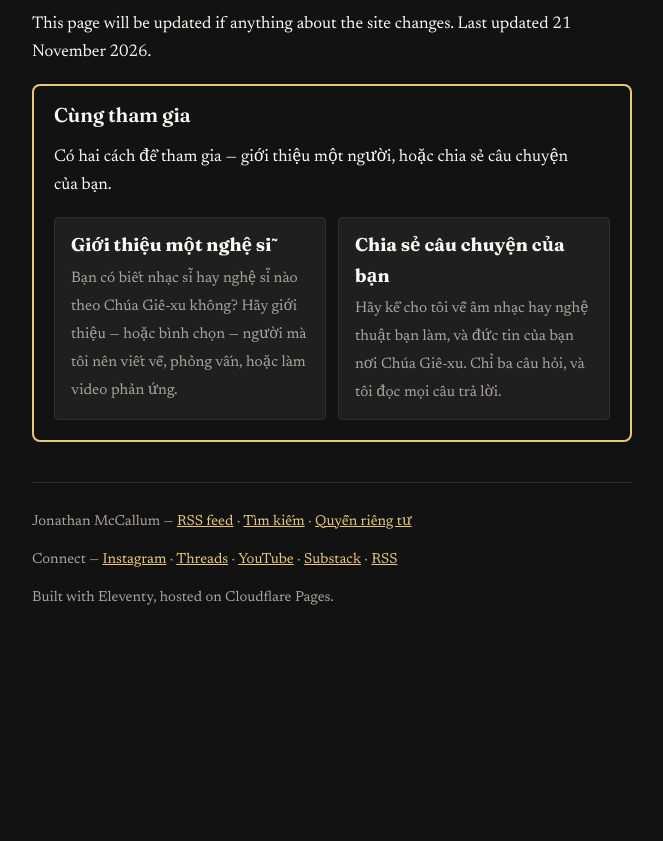
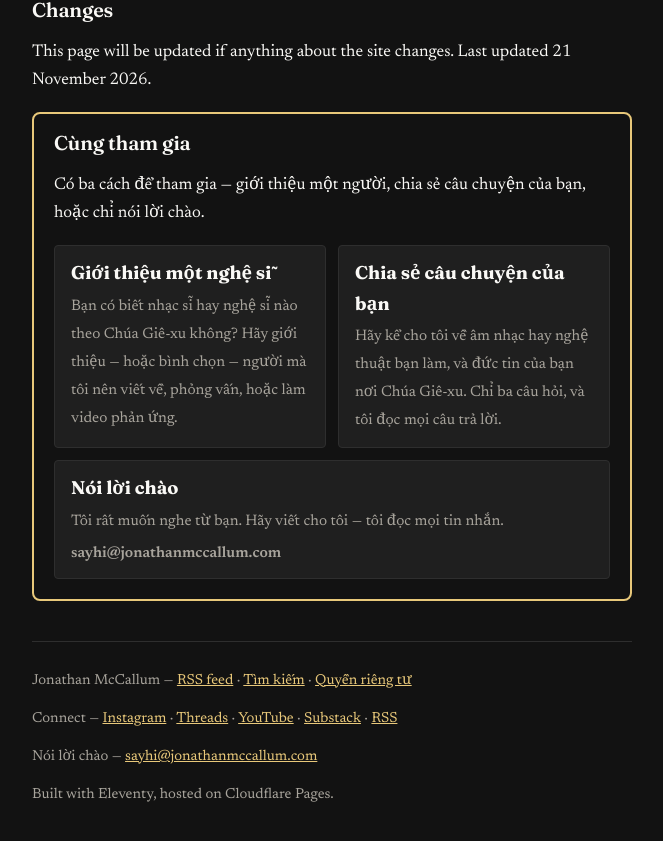
Before and after one commit to streamjonathan/jonathanmccallum-vi, an Eleventy site: page content/pages/privacy.md in a window 1280 px wide. Shown: the part 1805-2646 px from the top of the page, without its empty margins (308-971 px from the left). Before the commit the page ends 2477 px from the top, so only its background shows below. Built offline with nearby package versions, Linux system fonts and the light colour scheme; Eleventy itself is replaced by a stand-in of ours; files that its build step writes are made by us from their sources.

Commit message:
Add public contact email (sayhi) as a runtime-built mailto, hidden from scrapers [vi]

```diff
--- a/_includes/get-involved.njk
+++ b/_includes/get-involved.njk
@@ -1,6 +1,6 @@
 <section class="get-involved" aria-labelledby="get-involved-heading">
   <h2 id="get-involved-heading">Cùng tham gia</h2>
-  <p>Có hai cách để tham gia — giới thiệu một người, hoặc chia sẻ câu chuyện của bạn.</p>
+  <p>Có ba cách để tham gia — giới thiệu một người, chia sẻ câu chuyện của bạn, hoặc chỉ nói lời chào.</p>
   <div class="get-involved__cards">
     <a class="get-involved__card" href="https://jonathanmccallum.com/suggest-an-artist/">
       <strong>Giới thiệu một nghệ sĩ</strong>
@@ -10,5 +10,10 @@
       <strong>Chia sẻ câu chuyện của bạn</strong>
       <span>Hãy kể cho tôi về âm nhạc hay nghệ thuật bạn làm, và đức tin của bạn nơi Chúa Giê-xu. Chỉ ba câu hỏi, và tôi đọc mọi câu trả lời.</span>
     </a>
+    <a class="get-involved__card" href="#" data-contact-email>
+      <strong>Nói lời chào</strong>
+      <span>Tôi rất muốn nghe từ bạn. Hãy viết cho tôi — tôi đọc mọi tin nhắn.</span>
+      <span class="get-involved__email" data-contact-email-text>Gửi email cho tôi</span>
+    </a>
   </div>
 </section>
--- a/_includes/layouts/base.njk
+++ b/_includes/layouts/base.njk
@@ -101,8 +101,8 @@
 </script>
 {% endif %}
 <link rel="alternate" type="application/rss+xml" title="{{ site.title }}" href="/feed/">
-<link rel="preload" href="/css/style.css?v=12" as="style">
-<link rel="stylesheet" href="/css/style.css?v=11">
+<link rel="preload" href="/css/style.css?v=13" as="style">
+<link rel="stylesheet" href="/css/style.css?v=12">
 </head>
 <body>
 <a class="skip-link" href="#main">Chuyển đến nội dung</a>
@@ -116,8 +116,10 @@
 <footer class="site-footer">
   <p>{{ site.title }} — <a href="/feed/">RSS feed</a> · <a href="/search/">Tìm kiếm</a> · <a href="/privacy/">Quyền riêng tư</a></p>
   <p>Connect — <a href="https://www.instagram.com/jonamccallum">Instagram</a> · <a href="https://www.threads.com/@jonamccallum">Threads</a> · <a href="https://www.youtube.com/@Jonathanmccallum1">YouTube</a> · <a href="https://jonamccallum.substack.com">Substack</a> · <a href="/feed/">RSS</a></p>
+  <p>Nói lời chào — <a href="#" data-contact-email data-contact-email-text>Gửi email cho tôi</a></p>
   <p>Built with Eleventy, hosted on Cloudflare Pages.</p>
 </footer>
 <script src="/js/main.js?v=8" defer></script>
+<script src="/js/contact.js?v=1" defer></script>
 </body>
 </html>
--- a/content/pages/privacy.md
+++ b/content/pages/privacy.md
@@ -8,7 +8,7 @@ original_url: https://jonathanmccallum.com/privacy/
 
 This site is run by Jonathan McCallum. It is a small personal site: writing, and a chat that answers from that writing. There are no accounts, no tracking, no advertising, and nothing for sale.
 
-If you need to ask about anything on this page, the way to reach Jonathan is a message on [Instagram](https://www.instagram.com/jonamccallum) or [Threads](https://www.threads.com/@jonamccallum).
+Nếu bạn cần hỏi về bất cứ điều gì trên trang này, hoặc về dữ liệu cá nhân của bạn, hãy viết cho Jonathan tại <a href="#" data-contact-email data-contact-email-text>Gửi email cho tôi</a>. Bạn cũng có thể nhắn tin cho anh ấy trên [Instagram](https://www.instagram.com/jonamccallum) hoặc [Threads](https://www.threads.com/@jonamccallum).
 
 ## The chat: "Interact with Jonathan's writing"
 
@@ -20,7 +20,7 @@ When you type a question, it is sent to Cloudflare — the company that hosts th
 
 ## Leave a note
 
-Notes are anonymous. The site asks for no name, no email, and no social media handle — please don't put personal details in a note. A note is stored on Cloudflare until Jonathan has read it, then it is deleted. If you would like a reply, message him on social media instead.
+Notes are anonymous. The site asks for no name, no email, and no social media handle — please don't put personal details in a note. A note is stored on Cloudflare until Jonathan has read it, then it is deleted. Nếu bạn muốn nhận trả lời, hãy viết cho anh ấy tại <a href="#" data-contact-email data-contact-email-text>Gửi email cho tôi</a> hoặc nhắn tin cho anh ấy trên mạng xã hội.
 
 ## What is not collected
 
--- a/css/style.css
+++ b/css/style.css
@@ -277,6 +277,7 @@ button[type="submit"] {
 .get-involved__card:hover { border-color: var(--link); }
 .get-involved__card strong { display: block; font-family: "Fraunces", Georgia, "Iowan Old Style", "Times New Roman", serif; font-size: 1.15rem; margin-bottom: 0.25rem; }
 .get-involved__card span { color: var(--muted); font-size: 0.95rem; }
+.get-involved__email { display: block; margin-top: 0.35rem; font-weight: 600; color: var(--link); }
 
 .featured { margin-top: 1.5rem; }
 .featured-row { display: flex; gap: 1rem; overflow-x: auto; scroll-snap-type: x mandatory; list-style: none; padding: 0 0 0.5rem; margin: 1rem 0; }
--- /dev/null
+++ b/js/contact.js
@@ -0,0 +1,17 @@
+// Contact email, built at runtime so the address never appears in page
+// source as plain text. The local part and the domain are kept separate
+// and joined here; the page only carries data-contact-email markers.
+// Links get a mailto: address, and marked text gets the address itself.
+(function () {
+  var user = "sayhi";
+  var host = "jonathanmccallum.com";
+  var address = user + "@" + host;
+  var links = document.querySelectorAll("[data-contact-email]");
+  for (var i = 0; i < links.length; i++) {
+    links[i].setAttribute("href", "mailto:" + address);
+  }
+  var texts = document.querySelectorAll("[data-contact-email-text]");
+  for (var j = 0; j < texts.length; j++) {
+    texts[j].textContent = address;
+  }
+})();
```
